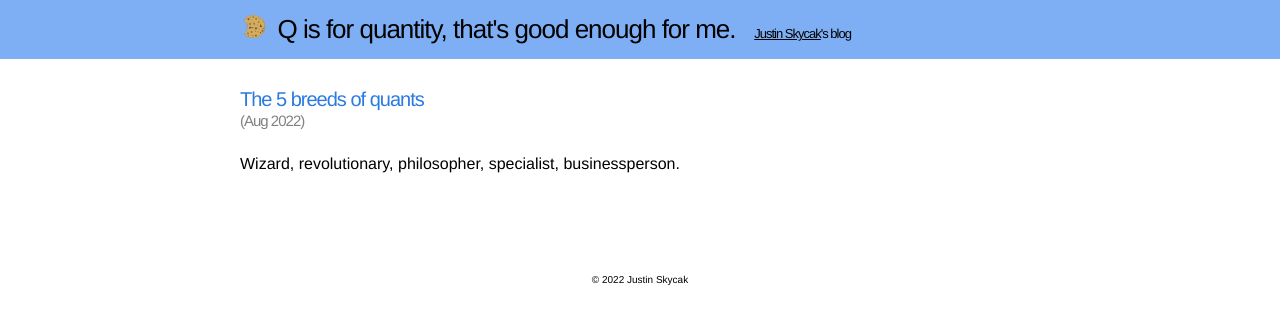
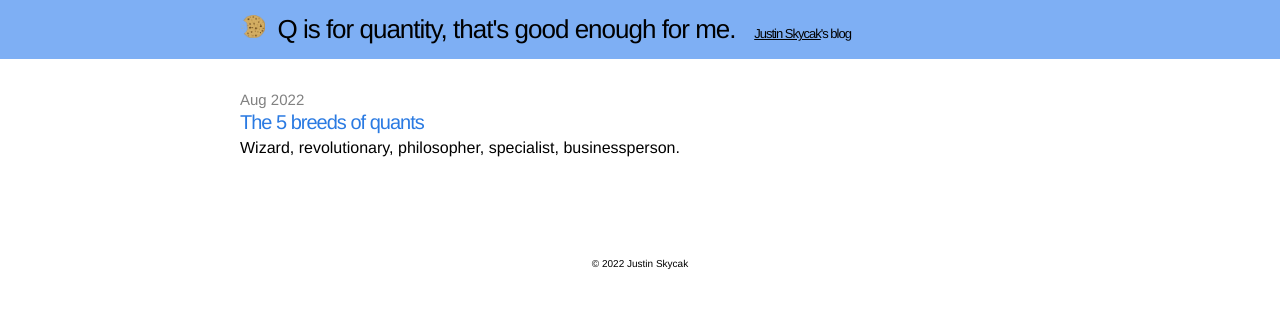
Before and after one commit to quantmonster/quantmonster.github.io, a Jekyll site: the page built from index.html, in a window 1280 px wide. Shown: the top 324 px of the page. Built offline with Jekyll 4.4.1, drawn with Linux system fonts in a browser that asks for light colours.

Commit message:
restore original date location

```diff
--- a/index.html
+++ b/index.html
@@ -7,8 +7,8 @@ layout: default
   <ul class="posts">
     {% for post in site.posts %}
       <li>
-        <!--<span class="post-date">{{ post.date | date: "%b %-d, %Y" }}</span>-->
-        <a class="post-link" href="{{ post.url | prepend: site.baseurl }}">{{ post.title }} <font class="post-date">({{ post.date | date: "%b %Y" }})</font></a>
+        <span class="post-date">{{ post.date | date: "%b %Y" }}</span><!--<span class="post-date">{{ post.date | date: "%b %-d, %Y" }}</span>-->
+        <a class="post-link" href="{{ post.url | prepend: site.baseurl }}">{{ post.title }}</a>
         <br>
         {{ post.excerpt }}
       </li>
```
